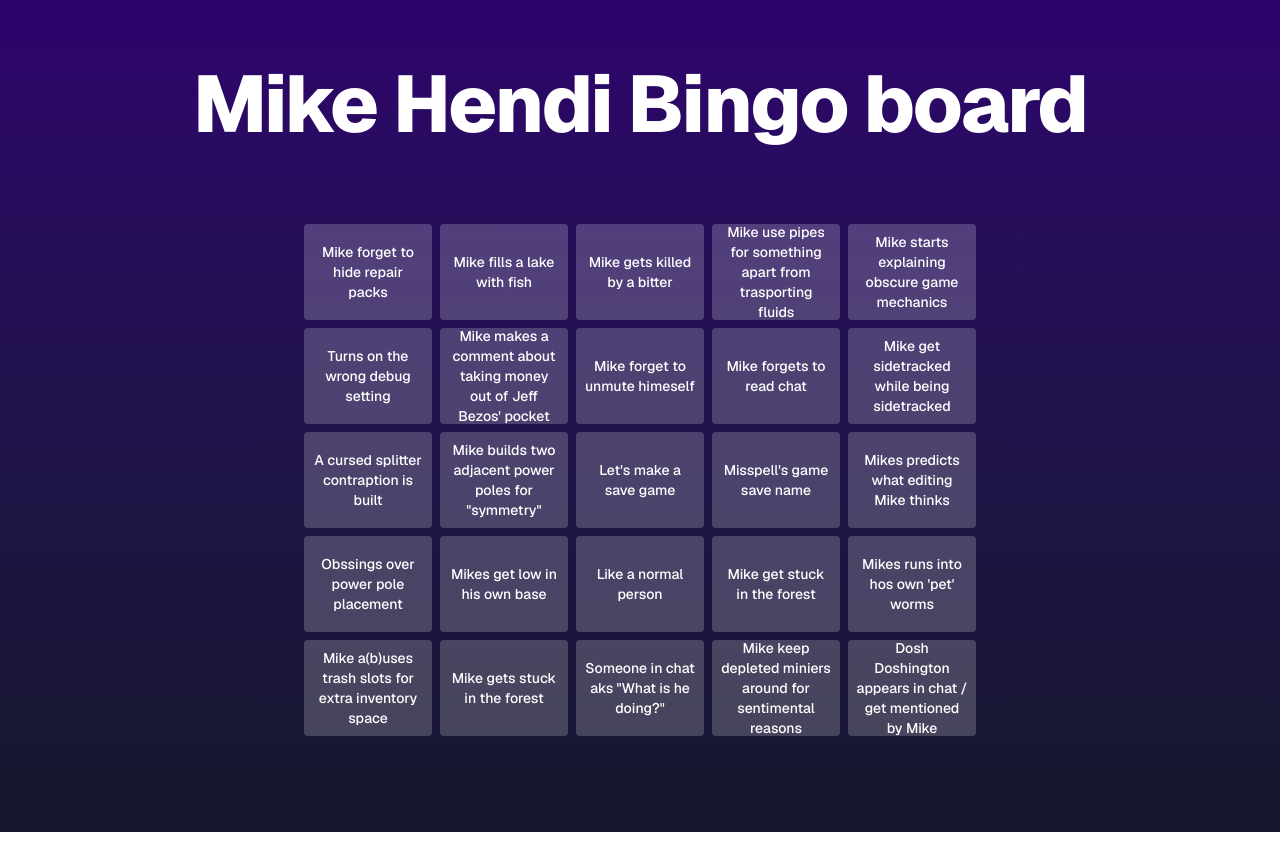
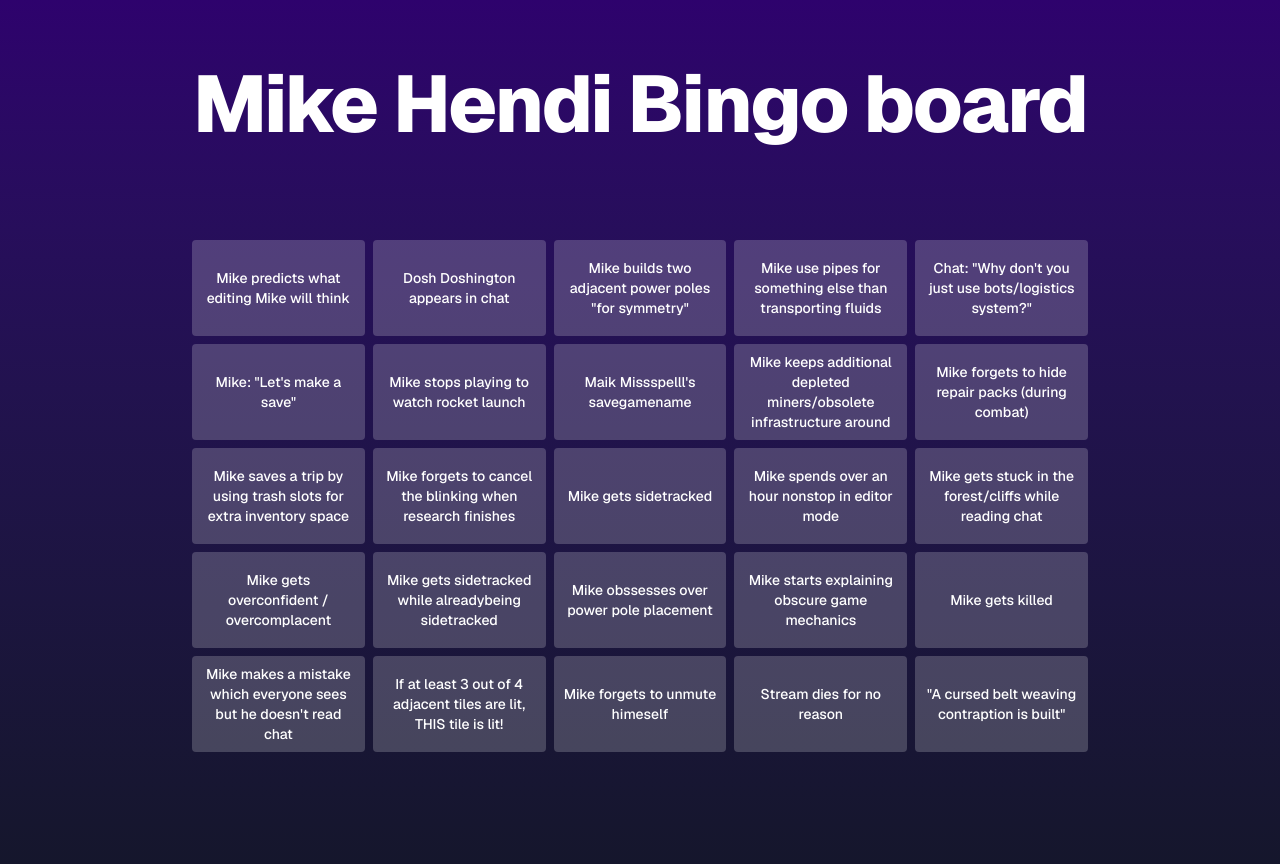
Before and after one commit to jaapmarcus/mikehendi-bingo, a Next.js app: page / in a window 1280 px wide. Before the commit the page ends 832 px from the top, so only its background shows below. Built offline with nearby package versions, Linux system fonts and the light colour scheme.

Commit message:
Make some tweaks

```diff
--- a/src/app/page.tsx
+++ b/src/app/page.tsx
@@ -4,39 +4,45 @@ import React from 'react';
 
 const stringDatabase = [
   'Mike starts explaining obscure game mechanics',
-  'Mike use pipes for something apart from trasporting fluids',
-  "Mikes runs into hos own 'pet' worms",
-  'Someone in chat aks "What is he doing?"',
-  "Mike gets killed by a bitter",
-  'Mike builds two adjacent power poles for "symmetry"',
-  'Mikes get low in his own base',
-  "Mike a(b)uses trash slots for extra inventory space",
-  "Mike forget to unmute himeself",
-  "Mike get stuck in the forest",
-  "Obssings over power pole placement",
-  "A cursed splitter contraption is built",
-  "Stops playing to watch rocket launch(es)",
-  "Mike get sidetracked while being sidetracked",
-  'Like a normal person',
-  "Mike forgets to cancel the blinking when research fishes",
-  "Mike forget to hide repair packs",
-  "Mike forgets to read chat",
-  "Misspell's game save name",
-  "Mike fills a lake with fish",
-  "Mike gets sidetracked",
-  "Mike keep depleted miniers around for sentimental reasons",
-  "Mike makes a comment about taking money out of Jeff Bezos' pocket",
-  "Mike get overconfident",
-  "Dosh Doshington appears in chat / get mentioned by Mike",
-  "Turns on the wrong debug setting",
-  "Mikes predicts what editing Mike thinks",
-  "Stream dies for no reason",
-  "Why don't you just use trains?",
-  "Mike gets stuck in the forest",
+  'Mike use pipes for something else than transporting fluids',
+  'Mike runs into his own "pet worms" (and they cause damage)',
+  'Mike gets killed',
+  'Mike builds two adjacent power poles "for symmetry"',
+  'Mike spends over an hour nonstop in editor mode',
+  'Mike saves a trip by using trash slots for extra inventory space',
+  'Mike forgets to unmute himeself',
+  'Mike gets stuck in the forest/cliffs while reading chat',
+  'Mike obssesses over power pole placement',
+  'Mike stops playing to watch rocket launch',
+  'Mike gets sidetracked while alreadybeing sidetracked',
+  'Mike forgets to cancel the blinking when research finishes',
+  'Mike forgets to hide repair packs (during combat)',
+  'Mike makes a mistake which everyone sees but he doesn\'t read chat',
+  'Mike expands his starter lake fish empire',
+  'Mike keeps additional depleted miners/obsolete infrastructure around',
+  'Mike gets overconfident / overcomplacent',
+  'Mike turns on the wrong debug setting',
+  'Mike predicts what editing Mike will think',
+  'Mike triggers an ingame achievement',
+  'Maik Missspelll\'s savegamename',
+  'Dosh Doshington appears in chat',
+  'Stream dies for no reason',
+  '"A cursed splitter contraption is built"',
+  '"A cursed belt weaving contraption is built"',
+  'Mike: "Like a normal person"',
+  'Mike: "Let\'s make a save"',
+  'Mike: "Thanks for taking money straight outta Jeff Bezos\' pocket"',
+  'Chat: "What is he doing?"',
+  'Chat: "Why don\'t you just use trains?"',
+  'Chat: "Why don\'t you just use bots/logistics system?"',
+  'Chat: "Why don\'t you just use nukes/artillery?"',
+  'Chat: "Why don\'t you just use a tank/spidertron?"',
+  'Chat: "Why don\'t you just use fast/bulk/stack inserters?"',
+  'If at least 3 out of 4 adjacent tiles are lit, THIS tile is lit!',
 
 ]
 
-const freeString = 'Let\'s make a save game';
+const freeString = 'Mike gets sidetracked';
 
 function getRandomUniqueStrings(arr: string[], count: number): string[] {
   const used = new Set<number>();
@@ -56,7 +62,7 @@ const bingoStrings = getRandomUniqueStrings(stringDatabase, 24);
 function BingoBoard() {
   const cells = [...bingoStrings.slice(0, 12), freeString, ...bingoStrings.slice(12)];
   return (
-    <div className="grid grid-cols-5 gap-2 max-w-2xl mx-auto my-8">
+    <div className="grid grid-cols-5 gap-2 max-w-4xl mx-auto my-12">
       {cells.map((str, i) => (
       <div
         key={i}
```
Also changed, not shown: 1 other file (tests, documents, lock files or other folders).
